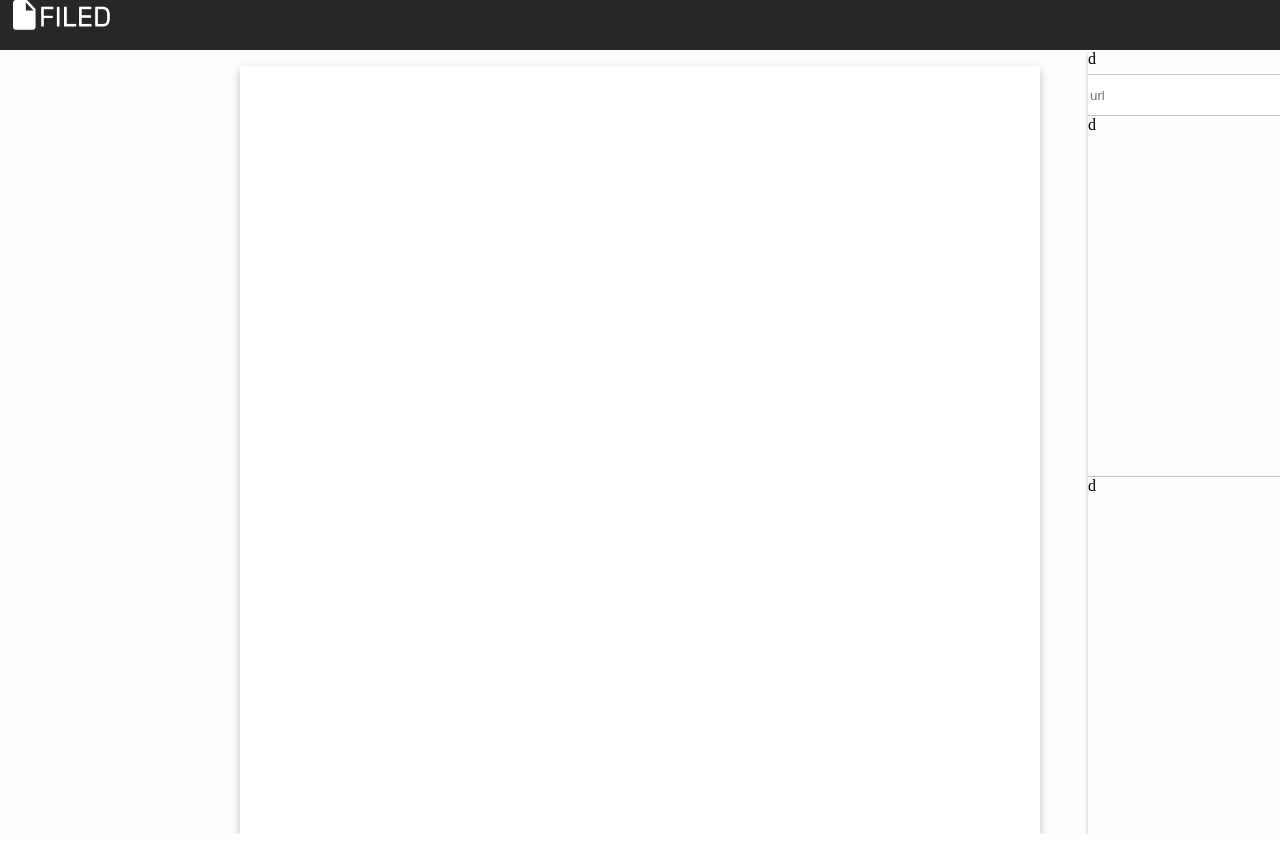
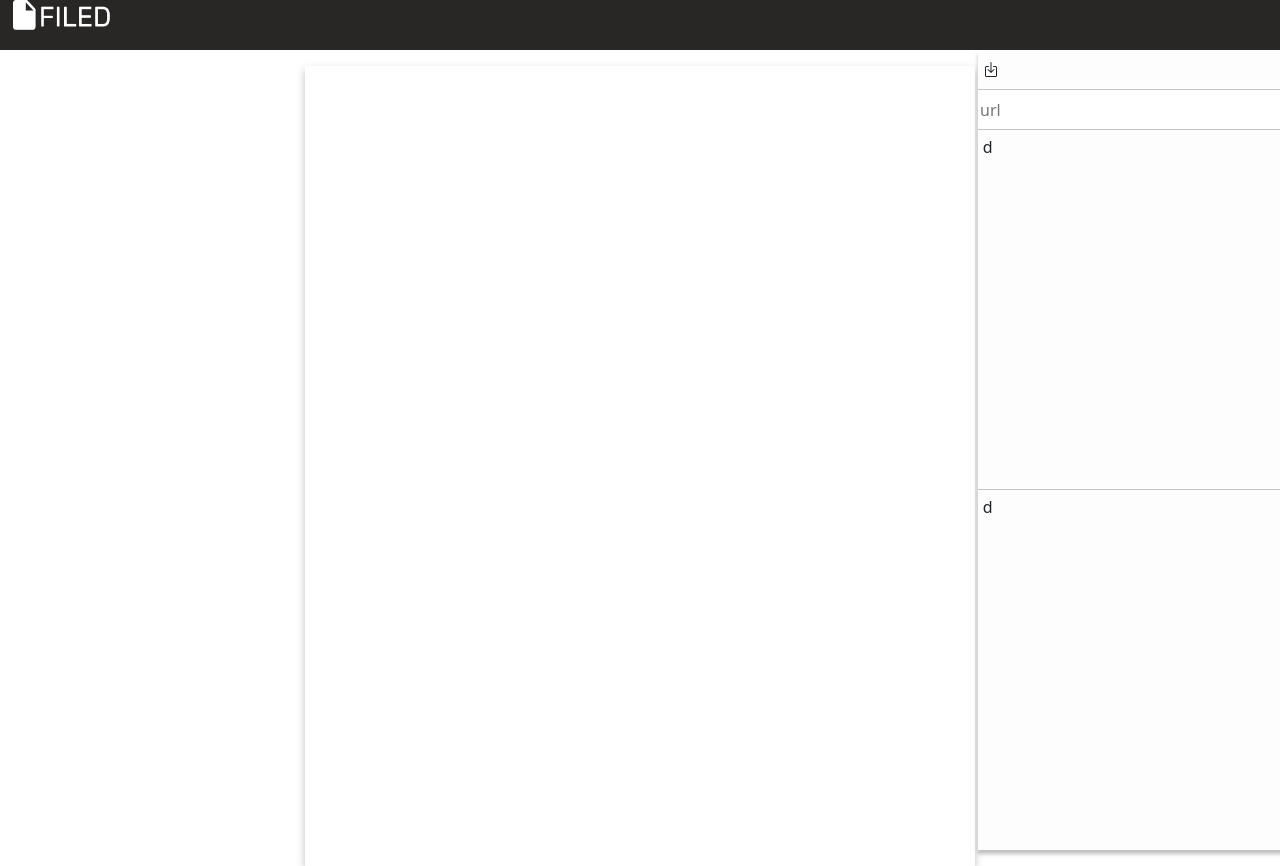
Before and after one commit to Dev93junho/BlockNote, a Flask app: page / in a window 1280 px wide. Before the commit the page ends 834 px from the top, so only its background shows below. Run offline with Flask 2, Linux system fonts and the light colour scheme; some libraries are stand-ins or nearby versions.

Commit message:
updated sidebar

```diff
--- a/static/style.css
+++ b/static/style.css
@@ -1,14 +1,14 @@
 body{margin: 0; background-color: #fdfdfd; }
 body::-webkit-scrollbar{width: 10px; border-radius: 5px; display: none;}
-header{z-index: 3; width: 100%; height: 50px; background: #292626; margin-left: auto; margin-right: auto; display: inline-block; position: fixed; top: 0%; left: 0%; right: 0%;}
+header{z-index: 3; width: 100%; height: 50px; background: #292626; margin-left: auto; margin-right: auto; display: inline-block; position: sticky; top: 0%;}
 #logo{margin-top: auto; margin-bottom: auto; margin-left: 1%;}
 #logo>img{width: 100px; height: 30px;}
-.container{display: flex;  margin-top: 50px; }
-.word_sheet{padding: 1em; width: 60%; height: 46rem; margin-left: auto; margin-right: auto; margin-top: 1em; background-color: #fff; filter: drop-shadow(0px 4px 4px rgba(0, 0, 0, 0.25));}
+.container{display: flex;}
+.word_sheet{z-index: 0; padding: 1em; width: 60%; height: 50rem; margin-left: auto; margin-right: auto; margin-top: 1em; background-color: #fff; filter: drop-shadow(0px 4px 4px rgba(0, 0, 0, 0.25));}
 /* .scrappy_fab>input{cursor: pointer; position: fixed; top: 80%; left: 90%; box-shadow: 0px 4px 4px rgba(0, 0, 0, 0.25);width: 80px; height: 80px; border-radius: 15px; border-style: none; background-color: #292626;} */
-.sidebar{position: fixed;left: 85%; width: 30%; height: 100%; background-color: #fdfdfd; box-shadow: 0px 4px 4px rgba(0, 0, 0, 0.25);}
-.sidebar>.put{height: 3%; border-bottom: #c4c4c4 solid 1px;}
+.sidebar{position: fixed; margin-left: 70%; width: 30%; height: 100%; background-color: #fdfdfd; box-shadow: 0px 4px 4px rgba(0, 0, 0, 0.25);}
+.sidebar>.put{height: 5%; border-bottom: #c4c4c4 solid 1px; padding: 0.3em;}
 .sidebar>.sm-url{height: 5%; border-bottom: #c4c4c4 solid 1px; vertical-align: middle;}
 .sidebar>.sm-url>input{border-style: none; height: 100%; width: 100%;}
-.sidebar>.tb_box{height: 45%; border-bottom: #c4c4c4 solid 1px; display: grid;}
-.sidebar>.str_box{height: 45%; display: flex; flex-direction: column;}
+.sidebar>.tb_box{height: 45%; border-bottom: #c4c4c4 solid 1px; display: grid; padding: 0.3em;}
+.sidebar>.str_box{height: 45%; display: flex; flex-direction: column; padding: 0.3em;}
--- a/templates/docspace.html
+++ b/templates/docspace.html
@@ -2,8 +2,10 @@
 <html>
     <head>
         <meta charset="UTF-8">
+        <meta name="viewport" content="width=device-width, initial-scale=1">
         <title>작성중입니다</title>
         <link rel="stylesheet" href="../static/style.css">
+        <link href="https://cdn.jsdelivr.net/npm/bootstrap@5.1.3/dist/css/bootstrap.min.css" rel="stylesheet" integrity="sha384-1BmE4kWBq78iYhFldvKuhfTAU6auU8tT94WrHftjDbrCEXSU1oBoqyl2QvZ6jIW3" crossorigin="anonymous">
     </head>
     <body>
         <header>
@@ -16,14 +18,25 @@
 
                 </form>
                 <div class="sidebar">
-                    <div class="put">d</div>
-                    <div class="sm-url"><input type="search" placeholder="url"></div>
-                    <div class="tb_box">d</div>
-                    <div class="str_box">d</div>
+                    <div class="put"><svg xmlns="http://www.w3.org/2000/svg" width="16" height="16" fill="currentColor" class="bi bi-box-arrow-in-down" viewBox="0 0 16 16">
+                        <path fill-rule="evenodd" d="M3.5 6a.5.5 0 0 0-.5.5v8a.5.5 0 0 0 .5.5h9a.5.5 0 0 0 .5-.5v-8a.5.5 0 0 0-.5-.5h-2a.5.5 0 0 1 0-1h2A1.5 1.5 0 0 1 14 6.5v8a1.5 1.5 0 0 1-1.5 1.5h-9A1.5 1.5 0 0 1 2 14.5v-8A1.5 1.5 0 0 1 3.5 5h2a.5.5 0 0 1 0 1h-2z"/>
+                        <path fill-rule="evenodd" d="M7.646 11.854a.5.5 0 0 0 .708 0l3-3a.5.5 0 0 0-.708-.708L8.5 10.293V1.5a.5.5 0 0 0-1 0v8.793L5.354 8.146a.5.5 0 1 0-.708.708l3 3z"/>
+                      </svg></div>
+                    <div class="sm-url">
+                        <input type="search" placeholder="url">
+                    </div>
+                    <div class="tb_box">
+                        d
+                    </div>
+                    <div class="str_box">
+                        d
+                    </div>
                 </div>
             </div>
             <!-- <form class="scrappy_fab">
                 <input type="button" value="스크랩">
             </form> -->
+            <script src="https://cdn.jsdelivr.net/npm/@popperjs/core@2.10.2/dist/umd/popper.min.js" integrity="sha384-7+zCNj/IqJ95wo16oMtfsKbZ9ccEh31eOz1HGyDuCQ6wgnyJNSYdrPa03rtR1zdB" crossorigin="anonymous"></script>
+            <script src="https://cdn.jsdelivr.net/npm/bootstrap@5.1.3/dist/js/bootstrap.min.js" integrity="sha384-QJHtvGhmr9XOIpI6YVutG+2QOK9T+ZnN4kzFN1RtK3zEFEIsxhlmWl5/YESvpZ13" crossorigin="anonymous"></script>
     </body>
 </html>
```
